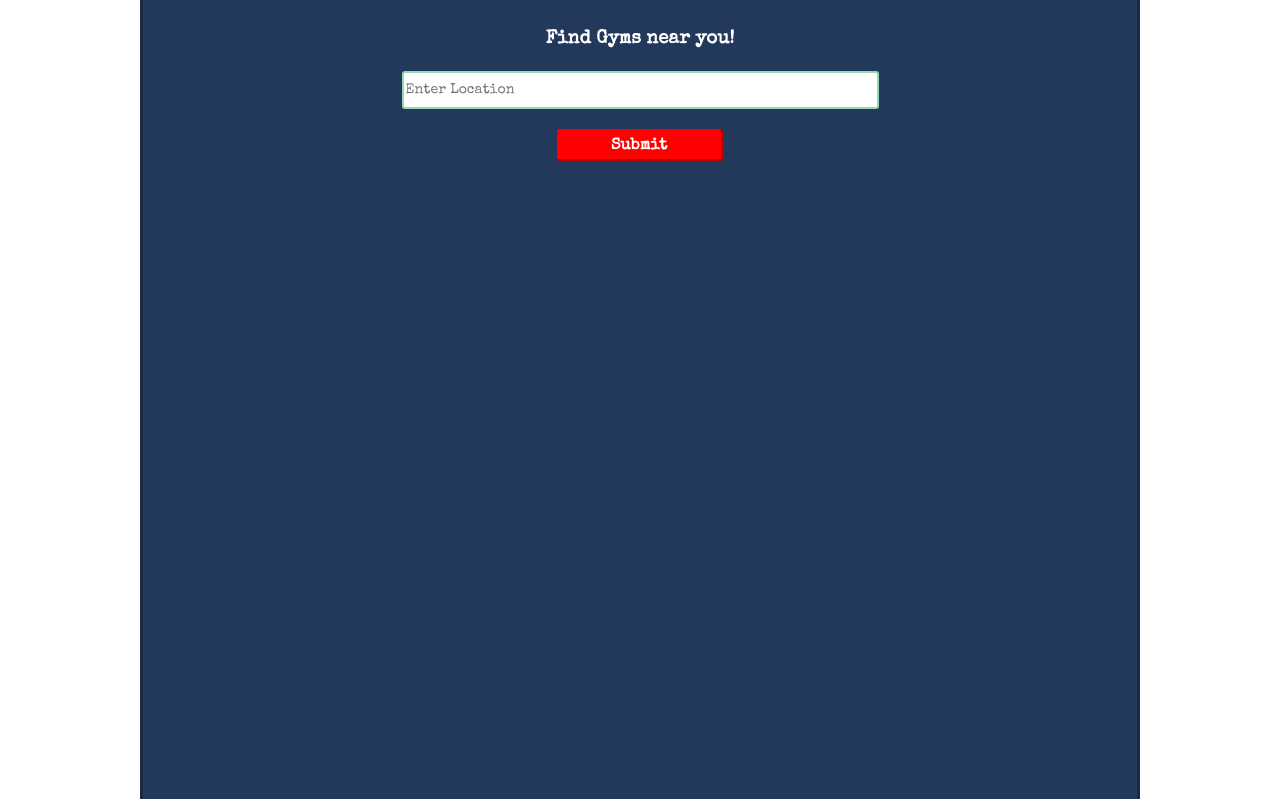
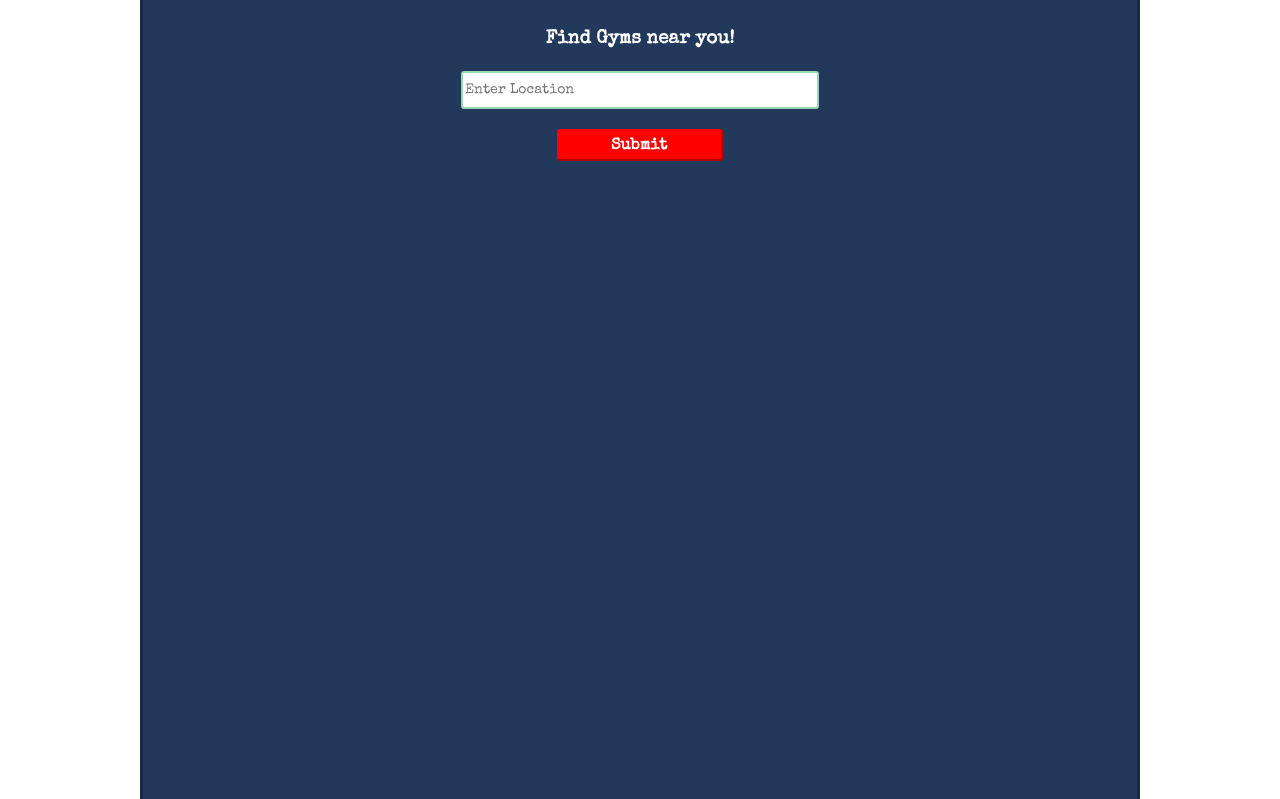
Before and after one commit to Redrogue12/gym-finder, a plain HTML site: page index.html in a window 1280 px wide. Shown: the part 73-872 px from the top of the page. Drawn offline with nearby package versions, Linux system fonts and the light colour scheme; a web font is replaced by a local one.

Commit message:
Added transitions to input text. Now it grows when it is focused.

```diff
--- a/main.css
+++ b/main.css
@@ -50,7 +50,7 @@ main {
 
 .searchForm {
     width: 50%;
-    min-width: 300px;
+    min-width: 280px;
     padding: 20px 0 0 0;
     text-align: center;
 }
@@ -60,13 +60,15 @@ input[type="text"] {
     border: 2px solid #97D8B2;
     line-height: 32px;
     font-size: 14px;
-    width: 100%;
-    /*padding: 15px;*/
+    width: 75%;
+    transition-property: width;
+    transition-duration: .8s;
+    transition-timing-function: linear;
 }
 
 input[type="text"]:focus {
     border: 2px solid #FF0000;
-
+    width: 100%;
 }
 
 input[type="submit"] {
```
